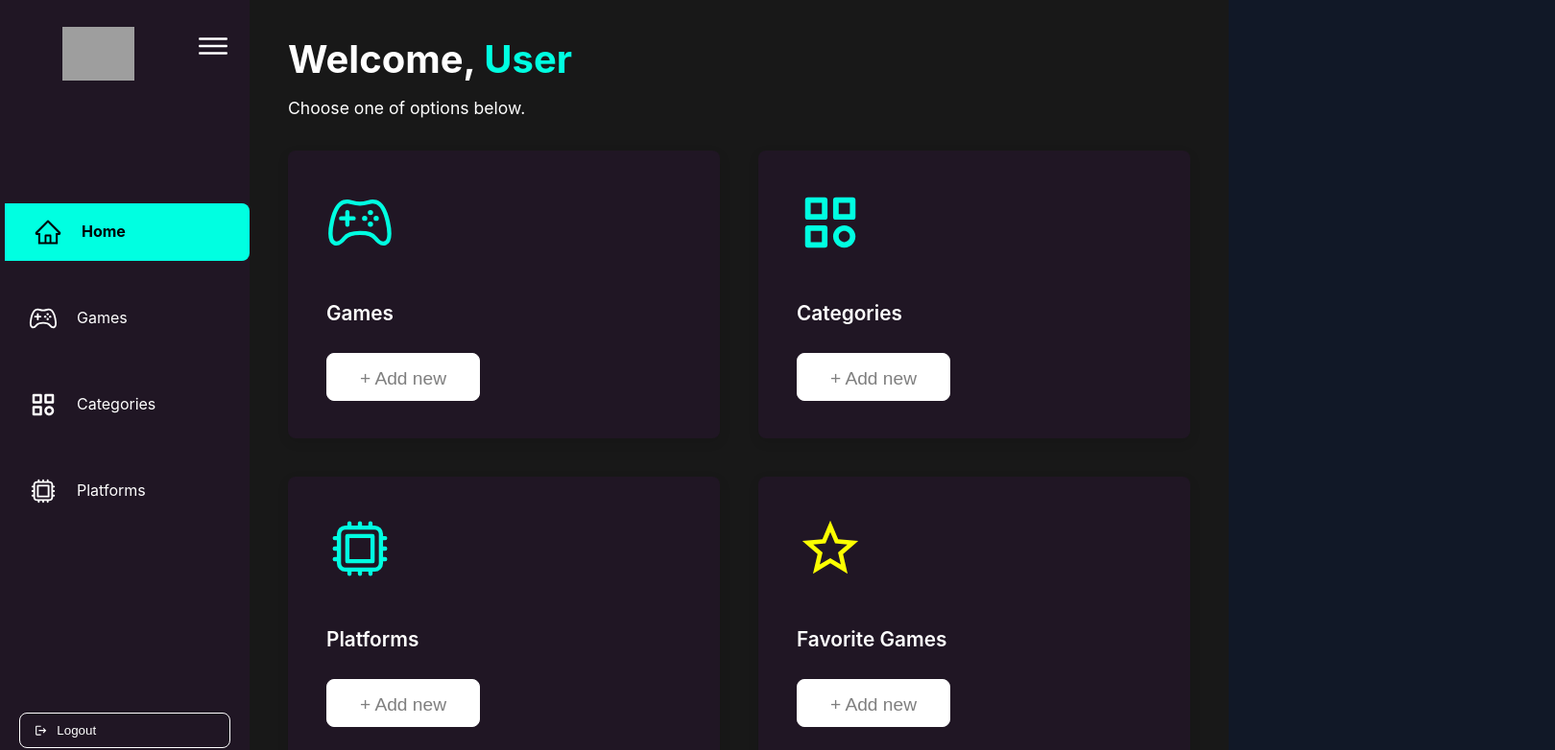
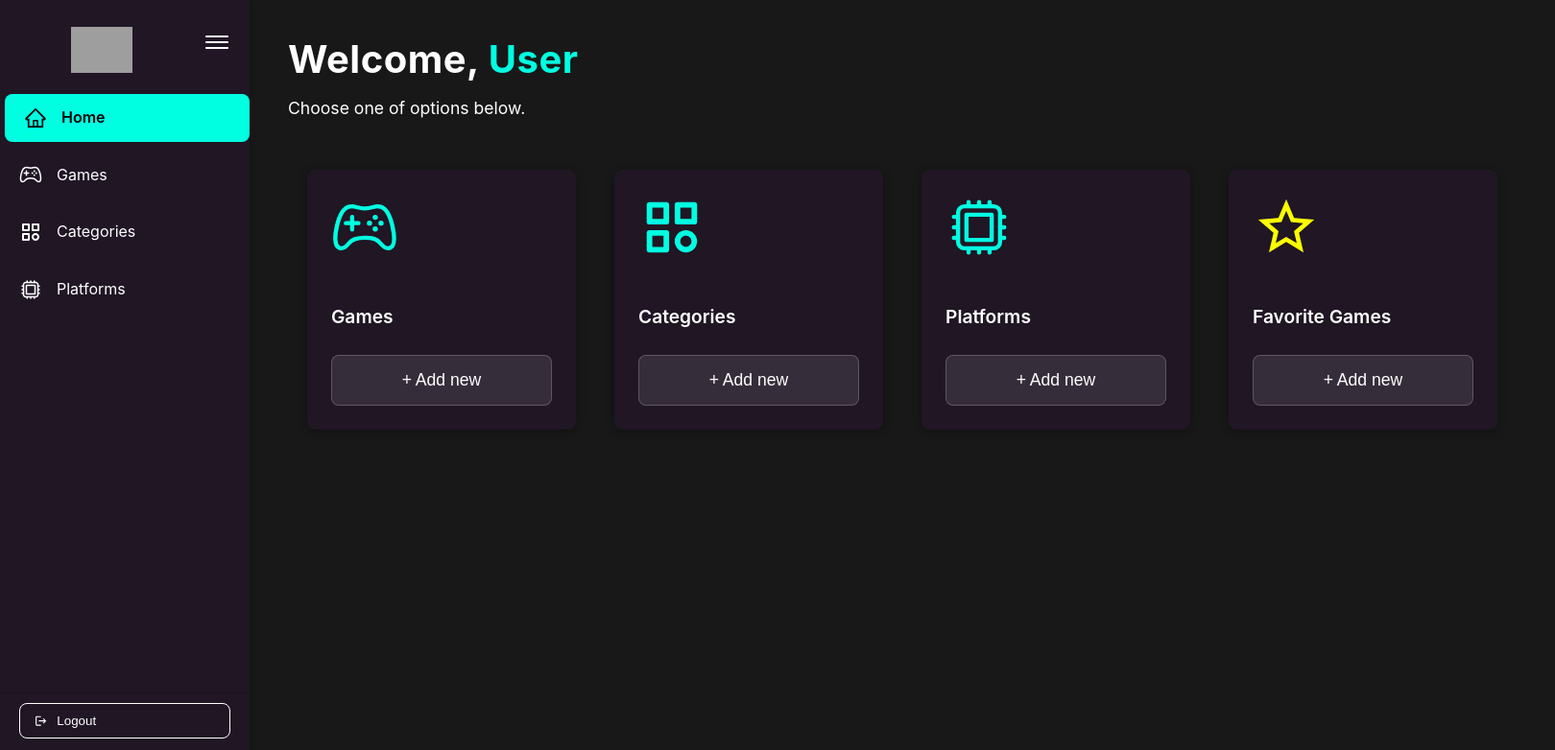
Before and after one commit to Yagoks5/AWS_FS_ABR25_D02_COMPASS_GAMES_LIST, a React (Vite) app in the folder frontend/: page /dashboard in a window 1280 px wide. Shown: the top 782 px of the page at 96% size, 1620 px wide, since content can reach past the window. Built offline with nearby package versions, Linux system fonts and the light colour scheme; no server answers; sample sign-in values are in the browser's storage; grey boxes are pictures that could not be loaded.

Commit message:
update: dashboar-sidebar

```diff
--- a/frontend/src/components/Sidebar.css
+++ b/frontend/src/components/Sidebar.css
@@ -1,12 +1,17 @@
 :root {
   --sidebar-width: 260px;
   --sidebar-width-collapsed: 80px;
+  --sidebar-bg: var(--secondary-bg);
+  --sidebar-hover-bg: rgba(58, 141, 141, 0.534);
+  --sidebar-active-bg: var(--sidebar-active-color);
+  --sidebar-border-radius: 0.5rem;
+  --transition-speed: 0.3s;
 }
 
 /* Sidebar principal */
 .sidebar {
   width: var(--sidebar-width);
-  background-color: var(--secondary-bg);
+  background-color: var(--sidebar-bg);
   padding: 20px 0;
   display: flex;
   flex-direction: column;
@@ -15,8 +20,9 @@
   left: 0;
   top: 0;
   bottom: 0;
-  transition: width 0.3s ease-in-out;
+  transition: width var(--transition-speed) ease-in-out, background-color var(--transition-speed) ease;
   overflow-x: hidden;
+  box-shadow: 2px 0 5px rgba(0, 0, 0, 0.1);
   z-index: 100;
 }
 
@@ -58,72 +64,70 @@
   display: flex;
   align-items: center;
   justify-content: center;
+  transition: color var(--transition-speed) ease;
 }
 
 .collapse-btn svg {
-  width: 40px;
-  height: 40px;
+  width: 32px;
+  height: 32px;
 }
 
 .collapse-btn:hover {
-  color: var(--sidebar-active-color);
+  color: var(--sidebar-active-bg);
 }
 
 /* Navegação da Sidebar */
+.sidebar-nav {
+  flex-grow: 1;
+}
+
 .sidebar-nav ul {
   list-style: none;
   padding: 0;
   margin: 0;
-  margin-top: -25%;
 }
 
-.sidebar-nav li a,
-.sidebar-nav li a:any-link,
-.sidebar-nav li a[href],
-.sidebar-nav li a[href]:any-link {
+.sidebar-nav li a {
   display: flex;
   align-items: center;
-  padding: 15px 25px;
-  margin-bottom: 30px;
+  padding: 12px 20px;
+  margin-bottom: 10px;
   text-decoration: none;
   color: var(--text-muted);
-  transition: background-color 0.2s ease, color 0.2s ease;
+  border-radius: var(--sidebar-border-radius);
+  transition: background-color var(--transition-speed) ease, color var(--transition-speed) ease;
   white-space: nowrap;
 }
 
-.sidebar-nav li a svg,
-.sidebar-nav li a:any-link svg {
+.sidebar-nav li a svg {
   margin-right: 15px;
   min-width: 24px;
-  width: 40px;
-  height: 30px;
+  width: 24px;
+  height: 24px;
+  flex-shrink: 0;
 }
 
-/* Estilo ativo da navegação */
-.sidebar-nav li.active a,
-.sidebar-nav li.active a:any-link,
-.sidebar-nav li a:hover,
-.sidebar-nav li a:any-link:hover,
-.sidebar-nav li.active a[href],
-.sidebar-nav li.active a[href]:any-link,
-.sidebar-nav li a[href]:hover {
-  background-color: var(--sidebar-active-color);
+.sidebar-nav li a:hover {
+  background-color: var(--sidebar-hover-bg);
+  color: var(--text-color);
+}
+
+.sidebar-nav li.active a {
+  background-color: var(--sidebar-active-bg);
   color: #000000;
-  border-radius: 0 var(--border-radius) var(--border-radius) 0;
+  font-weight: 600;
+  border-radius: var(--sidebar-border-radius);
   margin-left: 5px;
 }
 
-.sidebar-nav li.active a {
-  font-weight: bold;
-}
-
+/* Ajustes quando a Sidebar está colapsada */
 .dashboard-container.sidebar-collapsed .sidebar-nav li a span {
   display: none;
 }
 
 .dashboard-container.sidebar-collapsed .sidebar-nav li a {
   justify-content: center;
-  padding: 15px 0;
+  padding: 12px 0;
 }
 
 .dashboard-container.sidebar-collapsed .sidebar-nav li a svg {
@@ -132,7 +136,8 @@
 
 /* Rodapé da Sidebar */
 .sidebar-footer {
-  padding: 0 20px;
+  padding: 10px 20px;
+  border-top: 1px solid rgba(0, 0, 0, 0.1);
 }
 
 .logout-btn {
@@ -142,10 +147,10 @@
   border: 1px solid var(--text-muted);
   color: var(--text-muted);
   padding: 10px 15px;
-  border-radius: var(--border-radius);
+  border-radius: var(--sidebar-border-radius);
   cursor: pointer;
   width: 100%;
-  transition: background-color 0.2s ease, color 0.2s ease, border-color 0.2s ease;
+  transition: background-color var(--transition-speed) ease, color var(--transition-speed) ease, border-color var(--transition-speed) ease;
   white-space: nowrap;
 }
 
@@ -154,21 +159,12 @@
 }
 
 .logout-btn:hover {
-  color: rgb(255, 255, 255);
-  /* cor do texto em hover */
+  color: #ffffff;
   border-color: #FD4760;
-  /* borda vermelha em hover */
-  background-color: rgba(255, 0, 0, 0.959);
-  /* fundo levemente avermelhado em hover (opcional) */
-
+  background-color: rgba(253, 71, 96, 0.9);
 }
 
-/* .logout-btn:hover {
-  background-color: var(--text-muted);
-  color: var(--secondary-bg);
-  border-color: var(--text-muted);
-} */
-
+/* Ajustes quando a Sidebar está colapsada */
 .dashboard-container.sidebar-collapsed .logout-btn span {
   display: none;
 }
@@ -182,7 +178,7 @@
   margin-right: 0;
 }
 
-/* Sidebar responsiva */
+/* Responsividade */
 @media (max-width: 768px) {
   .sidebar {
     width: var(--sidebar-width-collapsed);
@@ -200,7 +196,7 @@
 
   .sidebar-nav li a {
     justify-content: center;
-    padding: 15px 0;
+    padding: 12px 0;
   }
 
   .sidebar-nav li a svg {
--- a/frontend/src/pages/DashboardPage.css
+++ b/frontend/src/pages/DashboardPage.css
@@ -1,22 +1,23 @@
 /* ============================= */
-/* DASHBOARDPAGE.CSS             */
+/* DASHBOARDPAGE.CSS (melhorado) */
 /* ============================= */
 
 :root {
   --primary-bg: #181818;
   --secondary-bg: #201624;
+  --gradient-bg: linear-gradient(135deg, #181818 0%, #1e1e1e 100%);
   --sidebar-active-color: #00ffe1;
   --text-color: #e0e0e0;
-  --text-muted: #ffffff;
-  --border-radius: 8px;
+  --text-muted: #c0c0c0;
+  --border-radius: 10px;
   --card-padding: 20px;
+  --transition-speed: 0.3s;
 }
 
 body {
   margin: 0;
-  font-family: -apple-system, BlinkMacSystemFont, 'Segoe UI', Roboto, Oxygen,
-    Ubuntu, Cantarell, 'Open Sans', 'Helvetica Neue', sans-serif;
-  background-color: var(--primary-bg);
+  font-family: -apple-system, BlinkMacSystemFont, 'Segoe UI', Roboto, Oxygen, Ubuntu, Cantarell, 'Open Sans', 'Helvetica Neue', sans-serif;
+  background: var(--gradient-bg);
   color: var(--text-color);
   line-height: 1.6;
 }
@@ -24,15 +25,15 @@ body {
 .dashboard-container {
   display: flex;
   min-height: 100vh;
-  transition: padding-left 0.3s ease-in-out;
+  transition: padding-left var(--transition-speed) ease-in-out;
 }
 
 .main-content {
   flex-grow: 1;
   padding: 30px 40px;
-  background-color: var(--primary-bg);
+  background: var(--primary-bg);
   margin-left: var(--sidebar-width);
-  transition: margin-left 0.3s ease-in-out;
+  transition: margin-left var(--transition-speed) ease-in-out;
 }
 
 .dashboard-container.sidebar-collapsed .main-content {
@@ -41,13 +42,14 @@ body {
 
 /* Cabeçalho */
 .main-header h1 {
-  font-size: 2.5em;
+  font-size: clamp(1.8em, 4vw, 2.5em);
   margin-bottom: 5px;
   color: var(--text-color);
+  letter-spacing: 0.5px;
 }
 
 .User-style {
-  color: #00ffe1;
+  color: var(--sidebar-active-color);
 }
 
 .main-header p {
@@ -59,34 +61,31 @@ body {
 /* Grid de estatísticas */
 .stats-grid {
   display: grid;
-  grid-template-columns: repeat(2, 1fr);
-  grid-template-rows: repeat(2, 1fr);
+  grid-template-columns: repeat(auto-fit, minmax(280px, 1fr)); /* cards um abaixo do outro em telas pequenas */
   gap: 40px;
   max-width: 1400px;
   margin: 0 auto;
-  height: 80vh;
-  min-height: 600px;
+  padding: 20px;
 }
 
+/* Cartões */
 .stat-card {
   background-color: var(--secondary-bg);
   border-radius: var(--border-radius);
-  padding: 40px;
+  padding: 25px;
   display: flex;
   flex-direction: column;
   justify-content: space-between;
   min-height: 250px;
-  box-shadow: 0 4px 12px rgba(0, 0, 0, 0.1);
-  transition: transform 0.3s ease, box-shadow 0.3s ease;
+  box-shadow: 0 2px 10px rgba(0, 0, 0, 0.3);
+  transition: transform var(--transition-speed) ease, box-shadow var(--transition-speed) ease, background-color var(--transition-speed) ease;
+  backdrop-filter: blur(3px);
 }
 
 .stat-card:hover {
-  transform: translateY(-5px);
-  box-shadow: 0 8px 20px 15px rgba(40, 199, 150, 0.3);
-}
-
-.star:hover {
-  box-shadow: 0 8px 20px 15px rgba(199, 196, 40, 0.3);
+  transform: translateY(-5px) scale(1.02);
+  box-shadow: 0 8px 20px rgba(40, 199, 150, 0.3);
+  background-color: rgba(32, 22, 36, 0.95);
 }
 
 .stat-card-header {
@@ -97,9 +96,8 @@ body {
 }
 
 .stat-card-value {
-  color: rgb(0, 255, 255);
-  font-size: 3.5em;
-  margin: 0;
+  color: #00ffe1;
+  font-size: clamp(2.5em, 5vw, 3.5em);
   font-weight: bold;
 }
 
@@ -108,9 +106,9 @@ body {
 }
 
 .stat-card-label {
-  margin: 15px 0px 25px 0px;
+  margin: 15px 0 25px 0;
   font-weight: 600;
-  font-size: 1.3em;
+  font-size: 1.2em;
 }
 
 .stat-card-icon-display-games svg,
@@ -119,156 +117,64 @@ body {
   color: #00ffe1;
   width: 70px;
   height: 70px;
+  transition: transform var(--transition-speed) ease;
 }
 
 .stat-card-icon-display-favorites svg {
   color: rgb(251, 255, 0);
   width: 70px;
   height: 70px;
+  transition: transform var(--transition-speed) ease;
+}
+
+.stat-card:hover svg {
+  transform: rotate(10deg) scale(1.1);
 }
 
 .stat-card-info h2 {
-  font-size: 2.8em;
+  font-size: 2em;
   margin: 0 0 5px 0;
   color: var(--text-color);
 }
 
 .stat-card-info p {
-  font-size: 1em;
+  font-size: 0.95em;
   color: var(--text-muted);
   margin: 0;
 }
 
 /* Botão "+ Add new" */
 .add-new-btn {
-  background-color: rgb(255, 255, 255);
-  color: hsla(0, 0%, 0%, 0.5);
-  border: 1px solid var(--text-muted);
+  background-color: rgba(255, 255, 255, 0.1);
+  color: var(--text-muted);
+  border: 1px solid rgba(255, 255, 255, 0.2);
   padding: 15px 25px;
   border-radius: var(--border-radius);
   cursor: pointer;
-  width: 160px;
-  height: 50px;
   font-weight: 500;
-  font-size: 1.2em;
+  font-size: 1.1em;
   text-align: center;
-  transition: background-color 0.2s ease, color 0.2s ease, border-color 0.2s ease;
-  margin-top: auto;
+  transition: all var(--transition-speed) ease;
+  backdrop-filter: blur(2px);
 }
 
 .add-new-btn:hover {
-  background-color: rgba(255, 255, 255, 0.05);
+  background-color: rgba(0, 255, 225, 0.1);
   color: var(--text-color);
-  border-color: var(--text-color);
+  border-color: var(--sidebar-active-color);
 }
 
-/* Responsivo */
-@media (max-width: 1024px) {
-  .stats-grid {
-    max-width: 1100px;
-    gap: 35px;
-    height: 75vh;
-    min-height: 550px;
-  }
-
-  .stat-card {
-    padding: 35px;
-    min-height: 220px;
-  }
-
-  .stat-card-value {
-    font-size: 3em;
-  }
-
-  .stat-card-icon-display-games svg,
-  .stat-card-icon-display-categories svg,
-  .stat-card-icon-display-platforms svg,
-  .stat-card-icon-display-favorites svg {
-    width: 60px;
-    height: 60px;
-  }
+/* Efeitos de foco */
+.add-new-btn:focus,
+.stat-card:focus {
+  outline: 2px solid var(--sidebar-active-color);
+  outline-offset: 4px;
 }
 
+/* Responsividade (já está boa!) */
 @media (max-width: 768px) {
   .main-content {
     margin-left: var(--sidebar-width-collapsed);
     padding: 20px;
   }
-
-  .stats-grid {
-    grid-template-columns: 1fr;
-    grid-template-rows: repeat(4, 1fr);
-    max-width: 100%;
-    height: auto;
-    min-height: auto;
-    gap: 25px;
-  }
-
-  .main-header h1 {
-    font-size: 2em;
-  }
-
-  .stat-card {
-    min-height: 180px;
-    padding: 30px;
-  }
-
-  .stat-card-value {
-    font-size: 2.8em;
-  }
-
-  .stat-card-label {
-    font-size: 1.2em;
-    margin: 12px 0px 20px 0px;
-  }
-
-  .stat-card-icon-display-games svg,
-  .stat-card-icon-display-categories svg,
-  .stat-card-icon-display-platforms svg,
-  .stat-card-icon-display-favorites svg {
-    width: 55px;
-    height: 55px;
-  }
-
-  .add-new-btn {
-    width: 150px;
-    height: 45px;
-    font-size: 1.1em;
-    padding: 12px 20px;
-  }
 }
-
-@media (max-width: 480px) {
-  .stats-grid {
-    gap: 20px;
-  }
-
-  .stat-card {
-    min-height: 160px;
-    padding: 25px;
-  }
-
-  .stat-card-value {
-    font-size: 2.4em;
-  }
-
-  .stat-card-label {
-    font-size: 1.1em;
-    margin: 10px 0px 18px 0px;
-  }
-
-  .stat-card-icon-display-games svg,
-  .stat-card-icon-display-categories svg,
-  .stat-card-icon-display-platforms svg,
-  .stat-card-icon-display-favorites svg {
-    width: 50px;
-    height: 50px;
-  }
-
-  .add-new-btn {
-    width: 130px;
-    height: 42px;
-    font-size: 1em;
-    padding: 10px 18px;
-  }
-}
--- a/frontend/src/pages/Games.css
+++ b/frontend/src/pages/Games.css
@@ -54,6 +54,7 @@
 .games-stats-summary {
   display: flex;
   flex-wrap: wrap;
+  justify-content: space-around;
   gap: 20px;
   background-color: #252525;
   border-radius: 8px;
@@ -65,6 +66,7 @@
   display: flex;
   flex-direction: column;
   min-width: 100px;
+  align-items: center;
 }
 
 .games-stats-summary .stats-label {
@@ -97,11 +99,9 @@
   font-weight: 500;
   cursor: pointer;
   transition: background 0.2s, color 0.2s;
-  margin-left: auto;
   display: flex;
   align-items: center;
   gap: 8px;
-  height: 34px;
 }
 
 .add-game-btn svg {
@@ -423,6 +423,7 @@
 
 /* Responsive adjustments */
 @media (max-width: 1200px) {
+
   .games-table-header,
   .games-table-row {
     grid-template-columns: 2fr 2fr 1fr 1fr 0.5fr 0.8fr;
--- a/frontend/src/pages/Platforms.css
+++ b/frontend/src/pages/Platforms.css
@@ -36,6 +36,7 @@
 .platforms-stats-summary {
   display: flex;
   flex-wrap: wrap;
+  justify-content: space-around;
   gap: 20px;
   background-color: #252525;
   border-radius: 8px;
@@ -46,6 +47,7 @@
 .platforms-stats-summary .stats-item {
   display: flex;
   flex-direction: column;
+  align-items: center;
   min-width: 100px;
 }
 
```
Also changed, not shown: frontend/src/components/GameModal.css (+9 -24 lines), frontend/src/pages/Categories.css (+2 -118 lines).
